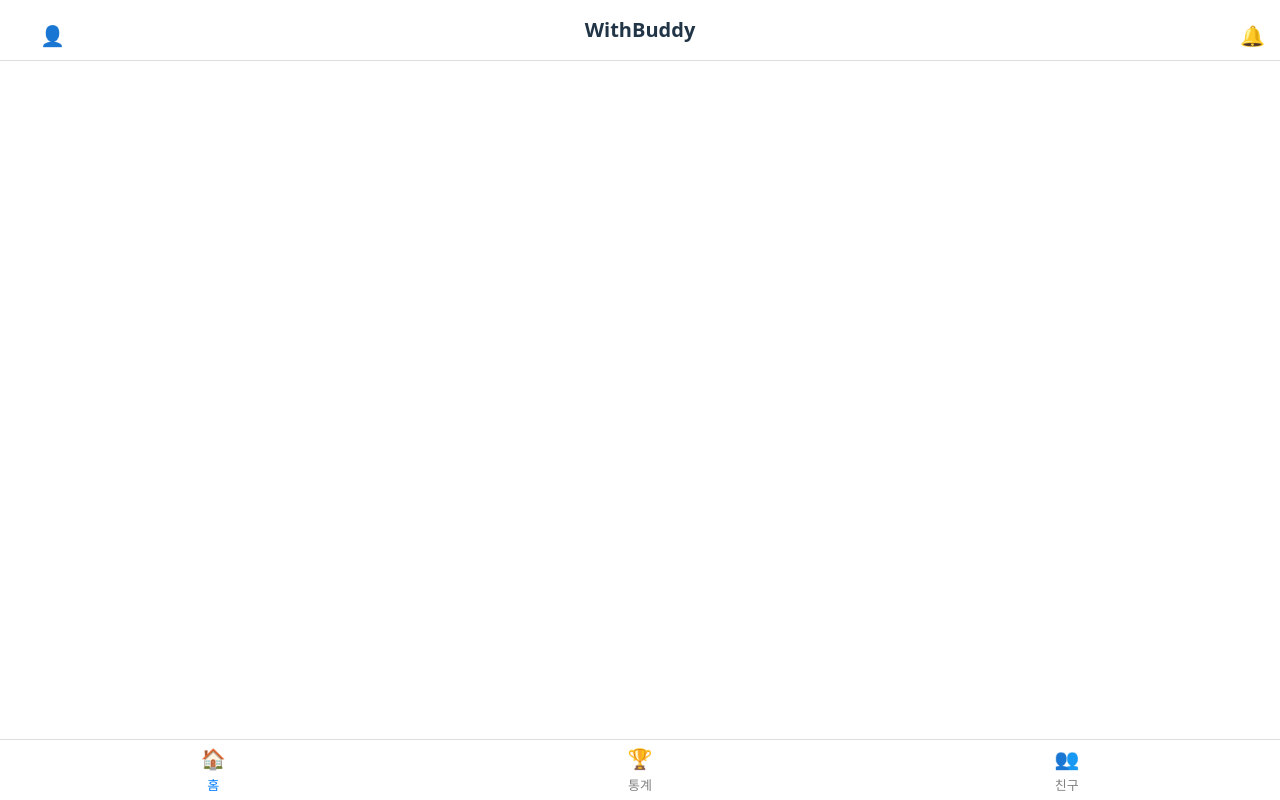
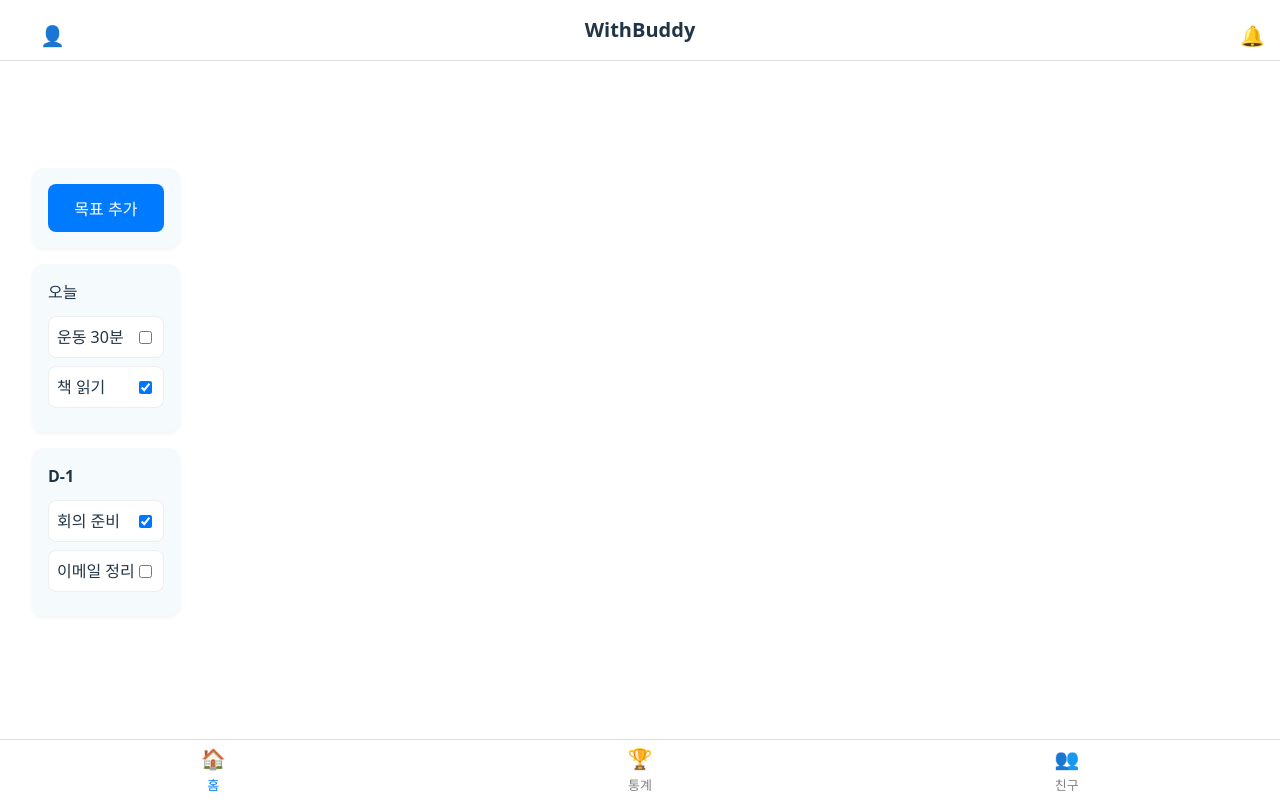
Before and after one commit to nurungzi/zerothon-DDT, a React (Vite) app in the folder frontend/withbudy/: page / in a window 1280 px wide. Built offline with nearby package versions, Linux system fonts and the light colour scheme.

Commit message:
Feat: 할일 추가

```diff
--- a/frontend/withbudy/src/App.jsx
+++ b/frontend/withbudy/src/App.jsx
@@ -1,22 +1,20 @@
-import { useState } from 'react'
-import reactLogo from './assets/react.svg'
-import viteLogo from '/vite.svg'
-import './App.css'
-import Header from './components/Header'
-import FooterNav from './components/FooterNav'
+// src/App.jsx
+import React from 'react';
+import { Routes, Route } from 'react-router-dom';
+import Layout from './components/Layout';
+import Home from './pages/Home';
+import Friends from './pages/Friends';
 
 function App() {
-  const [count, setCount] = useState(0)
-
   return (
-    <>
-
-      <Header/>
-      <FooterNav/>
-
-
-    </>
-  )
+    <Routes>
+      <Route path="/" element={<Layout />}>
+        <Route index element={<Home />} /> {/* "/" */}
+        <Route path="friends" element={<Friends />} /> {/* "/friends" */}
+        {/* <Route path="stats" element={<Stats />} /> 도 여기로 추가 가능 */}
+      </Route>
+    </Routes>
+  );
 }
 
-export default App
+export default App;
--- /dev/null
+++ b/frontend/withbudy/src/components/GoalBlock.css
@@ -0,0 +1,46 @@
+.goal-block {
+    background-color: #f5fafd;
+    border-radius: 12px;
+    padding: 16px;
+    margin-bottom: 16px;
+    box-shadow: 0 2px 4px rgba(0,0,0,0.05);
+  }
+
+  .add-goal-btn {
+    width: 100%;
+    padding: 12px;
+    background-color: #007bff;
+    color: white;
+    font-size: 16px;
+    border: none;
+    border-radius: 8px;
+    cursor: pointer;
+  }
+
+  .goal-block-title {
+    font-weight: bold;
+    margin-bottom: 12px;
+    font-size: 16px;
+  }
+
+  .goal-task-list {
+    max-height: 150px;
+    overflow-y: auto;
+  }
+
+  .goal-task-item {
+    display: flex;
+    justify-content: space-between;
+    align-items: center;
+    padding: 8px;
+    background-color: #fff;
+    border-radius: 8px;
+    margin-bottom: 8px;
+    border: 1px solid #eee;
+  }
+
+  .no-task {
+    text-align: center;
+    color: #888;
+    font-size: 14px;
+  }
--- a/frontend/withbudy/src/components/GoalBlock.jsx
+++ b/frontend/withbudy/src/components/GoalBlock.jsx
@@ -0,0 +1,34 @@
+import React from 'react';
+import './GoalBlock.css';
+
+function GoalBlock({ type = 'list', day = '오늘', tasks = [] }) {
+  // 'type'이 'add'면 목표 추가 버튼만 표시
+  if (type === 'add') {
+    return (
+      <div className="goal-block">
+        <button className="add-goal-btn">목표 추가</button>
+      </div>
+    );
+  }
+
+  // 'list' 타입일 때는 day 제목 + 할일 목록 표시
+  return (
+    <div className="goal-block">
+      <div className="goal-block-title">{day}</div>
+      <div className="goal-task-list">
+        {tasks.length === 0 ? (
+          <p className="no-task">할 일이 없습니다.</p>
+        ) : (
+          tasks.map((task, index) => (
+            <div className="goal-task-item" key={index}>
+              <span>{task.text}</span>
+              <input type="checkbox" checked={task.done} readOnly />
+            </div>
+          ))
+        )}
+      </div>
+    </div>
+  );
+}
+
+export default GoalBlock;
```
